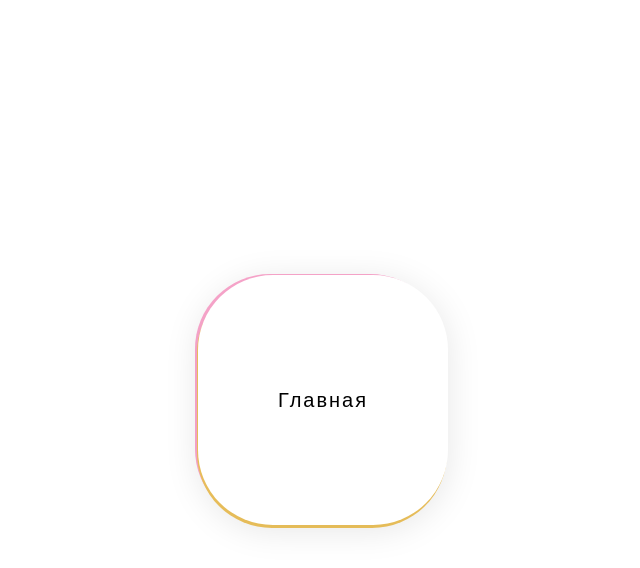
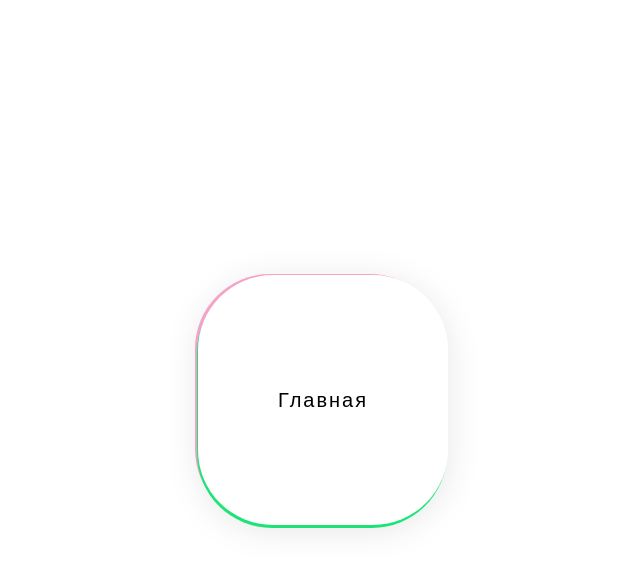
Before and after one commit to dedstroyer/dedstroyer.github.io, a website: page index.html in a window 1280 px wide. In both pictures the pointer is over the link "Главная". Shown: the whole page, without its empty margins (317-957 px from the left). Drawn offline with Linux system fonts and the light colour scheme.

Commit message:
color change

```diff
--- a/index.html
+++ b/index.html
@@ -59,7 +59,7 @@
 	}
 
 	.link:hover:after {
-	  background: #F3C75E;
+	  background: rgb(30, 241, 125);
 	  animation: 2s counterclockwise infinite;
 	}
 
```
